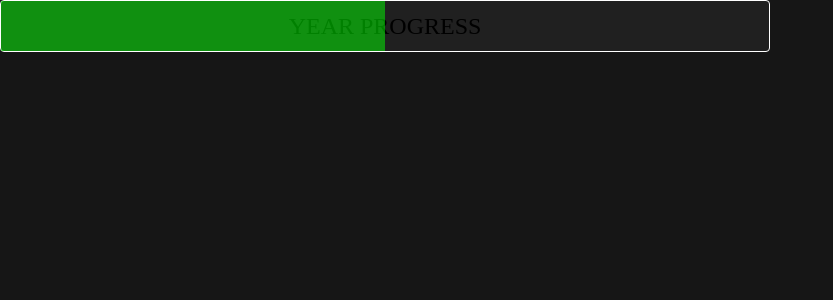
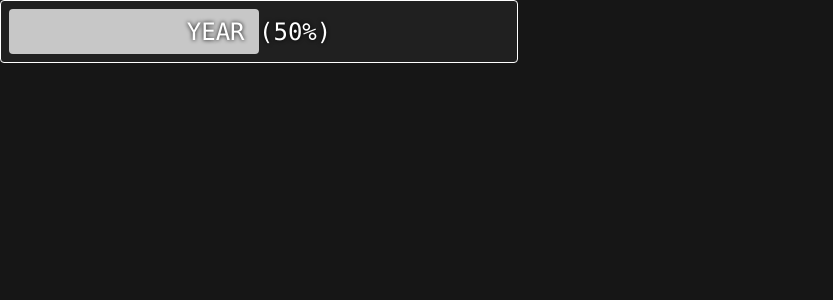
Before and after one commit to susickypavel/year-progress-board, a Next.js app: page / in a window 1280 px wide. Shown: the top 300 px of the page, without its empty margins (0-833 px from the left). Built offline with nearby package versions, Linux system fonts and the light colour scheme.

Commit message:
feat: design polishing

```diff
--- a/pages/index.tsx
+++ b/pages/index.tsx
@@ -2,7 +2,7 @@ import { NextPage } from "next";
 import { ProgressBar } from "../src/components/ProgressBar";
 
 const Index: NextPage = () => {
-  return <ProgressBar title="YEAR PROGRESS" fill_value={50} />;
+  return <ProgressBar title="YEAR" fill_value={50} />;
 };
 
 export default Index;
--- a/src/components/ProgressBar.module.scss
+++ b/src/components/ProgressBar.module.scss
@@ -1,13 +1,37 @@
+$progress-radius: 4px;
+
 .progressBar {
   position: relative;
+  padding: 8px;
+
+  max-width: 500px;
+  height: 45px;
+  background: #202020;
+  border: 1px solid white;
+  border-radius: $progress-radius;
+}
+
+.progressBar__fill {
+  height: 100%;
+  background: white;
+  opacity: 0.75;
+
+  border-radius: $progress-radius;
+}
+
+.progressBar__title {
+  position: absolute;
+  width: 100%;
+  height: 100%;
+
+  top: 0;
+  left: 0;
 
   display: flex;
   justify-content: center;
   align-items: center;
 
-  max-width: 768px;
-  height: 50px;
-  background: #202020;
-  border: 1px solid white;
-  border-radius: 4px;
+  font-size: 24px;
+  color: white;
+  text-shadow: 0px 0px 4px black;
 }
--- a/src/components/ProgressBar.tsx
+++ b/src/components/ProgressBar.tsx
@@ -20,17 +20,14 @@ export const ProgressBar: React.FC<ProgressBarProps> = ({
   return (
     <div className={styles.progressBar}>
       <div
+        className={styles.progressBar__fill}
         style={{
-          height: "100%",
           width: `${fill_value}%`,
-          background: "lime",
-          opacity: 0.5,
-          position: "absolute",
-          top: 0,
-          left: 0,
         }}
       />
-      <h2 style={{ fontSize: "24px" }}>{title}</h2>
+      <h2 className={styles.progressBar__title}>
+        {title} ({fill_value}%)
+      </h2>
     </div>
   );
 };
--- a/src/styles/global.scss
+++ b/src/styles/global.scss
@@ -2,4 +2,5 @@
 
 body {
   background: #161616;
+  font-family: "Consolas";
 }
```
